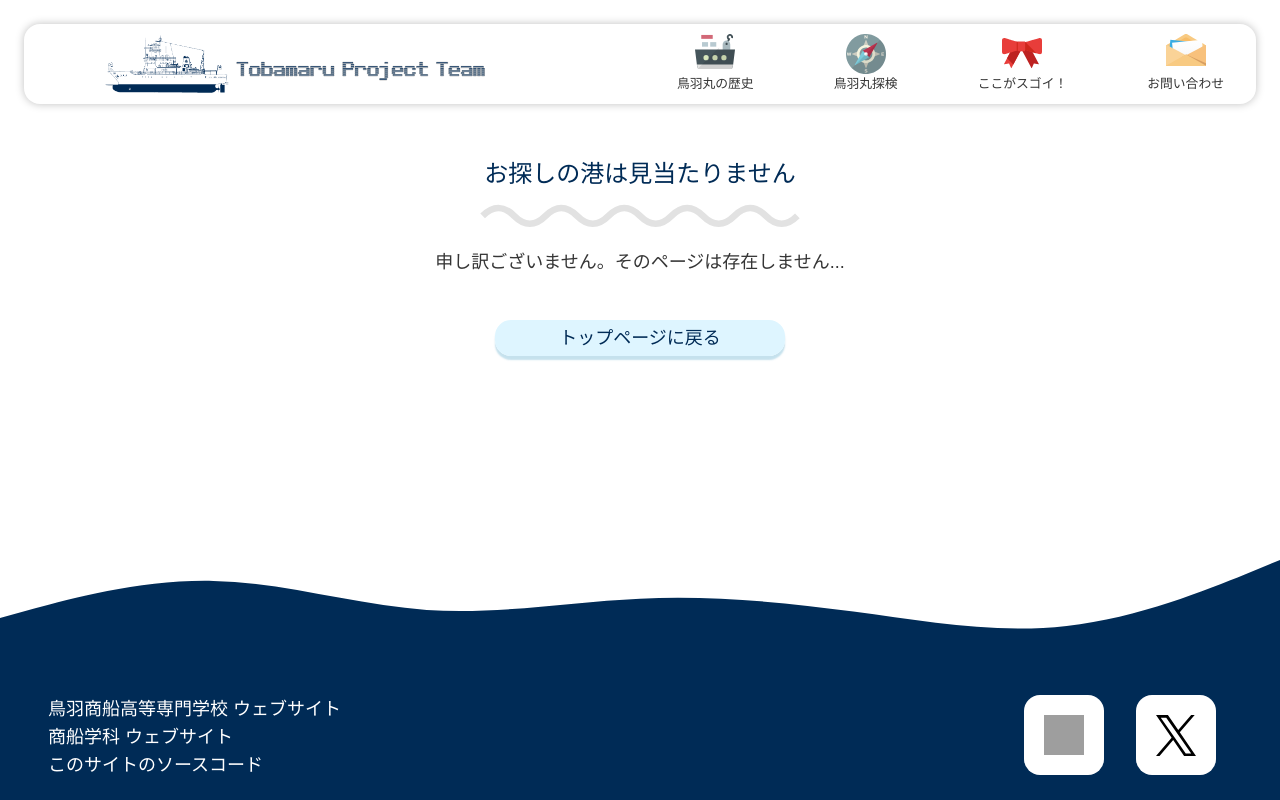
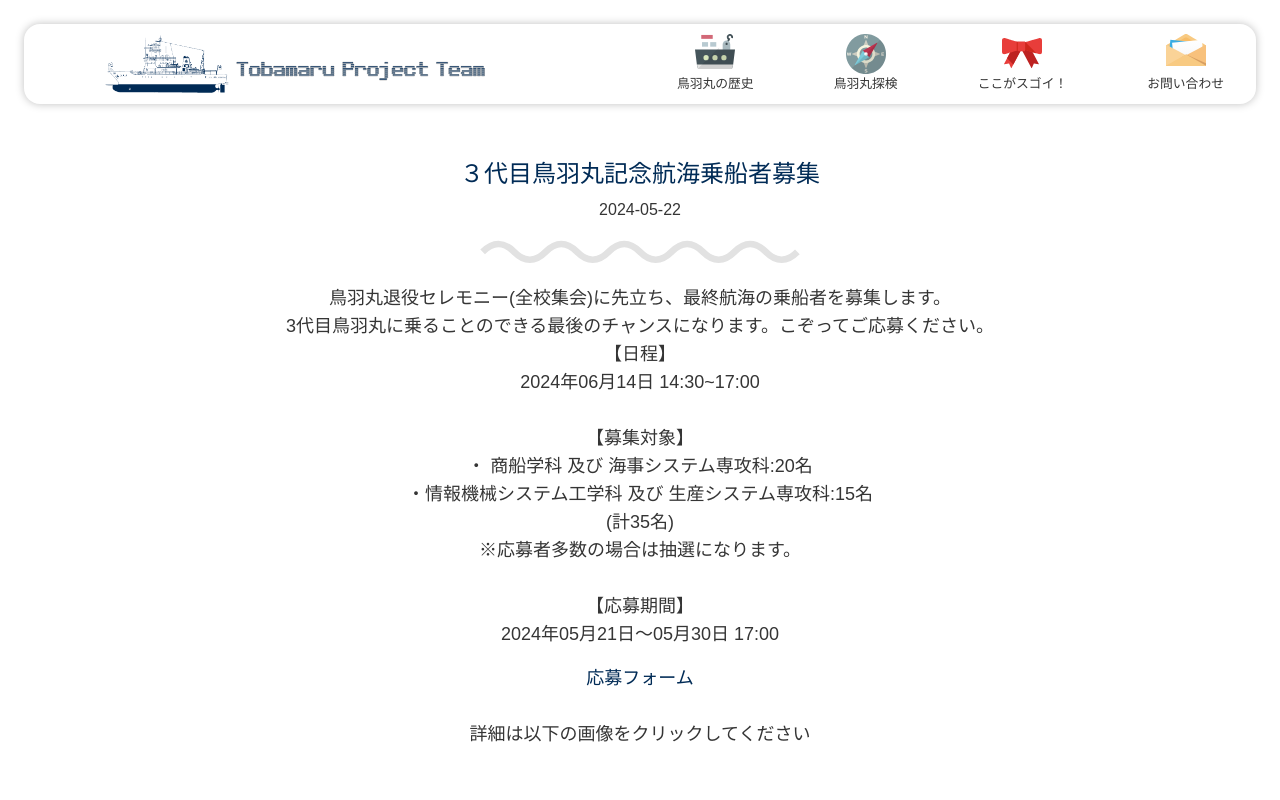
Before and after one commit to takara2314/3rd-tobamaru-lastyear, a SvelteKit app: page /news/tobamaru-final-24 in a window 1280 px wide. Before the commit this address had no page. Shown: the top 800 px of the page. Built offline with nearby package versions, Linux system fonts and the light colour scheme; grey boxes are pictures that could not be loaded; a web font is replaced by a local one.

Commit message:
「３代目鳥羽丸記念航海乗船者募集について」のサイトを追加

```diff
--- a/src/routes/+page.svelte
+++ b/src/routes/+page.svelte
@@ -6,6 +6,12 @@
   import CommonWave from "../components/waves/CommonWave.svelte";
 
   const news = [
+    {
+      name: "３代目鳥羽丸記念航海乗船者募集",
+      date: "2024-05-22",
+      href: "/news/tobamaru-final-24",
+      image: "/news/tobamaru-final-24/image.webp"
+    },
     {
       name: "練習船「鳥羽丸」体験航海参加者募集",
       date: "2024-05-09",
--- /dev/null
+++ b/src/routes/news/tobamaru-final-24/+page.svelte
@@ -0,0 +1,79 @@
+<script>
+  import MetaTags from "../../../components/MetaTags.svelte";
+  import H2 from "../../../components/headers/H2.svelte";
+</script>
+
+<MetaTags
+  title="３代目鳥羽丸記念航海乗船者募集"
+  description=""
+  href="/news/school-newsletter-95"
+/>
+
+<main>
+  <article>
+    <H2 newsDatetime="2024-05-22 15:45">
+      ３代目鳥羽丸記念航海乗船者募集
+    </H2>
+
+    <div>
+      <p>
+        鳥羽丸退役セレモニー(全校集会)に先立ち、最終航海の乗船者を募集します。
+        <br>
+        3代目鳥羽丸に乗ることのできる最後のチャンスになります。こぞってご応募ください。
+      </p>
+      <p>
+          【日程】<br>
+          2024年06月14日 14:30~17:00
+          <br><br>
+          【募集対象】<br>
+          ・ 商船学科 及び 海事システム専攻科:20名<br>
+          ・情報機械システム工学科 及び 生産システム専攻科:15名<br>
+          (計35名)<br>
+          ※応募者多数の場合は抽選になります。
+          <br><br>
+          【応募期間】<br>
+          2024年05月21日〜05月30日 17:00
+      </p>
+
+      <div class="link-area">
+        <a
+          href="https://forms.office.com/r/1SMZizDg4V"
+          class="link"
+        >
+        応募フォーム
+        </a>
+      </div>
+      <p>
+        <br>
+        詳細は以下の画像をクリックしてください
+      </p>
+    </div>
+  </article>
+
+  <div class="cover-area">
+    <a href="https://kosenjp.sharepoint.com/sites/024568/Shared%20Documents/General/ouboyoukou.pdf">
+      <img
+        src="/news/tobamaru-final-24/poster.webp"
+        alt="詳細ポスター"
+      />
+    </a>
+  </div>
+</main>
+
+<style>
+  .link-area {
+    margin-top: 1rem;
+  }
+
+  .link {
+    color: var(--primary-color);
+  }
+
+  .others {
+    margin-top: 5rem;
+  }
+
+  .cover-area {
+    margin-top: 5rem;
+  }
+</style>
```
Also changed, not shown: static/news/tobamaru-final-24/image.webp (added), static/news/tobamaru-final-24/poster.webp (added).
